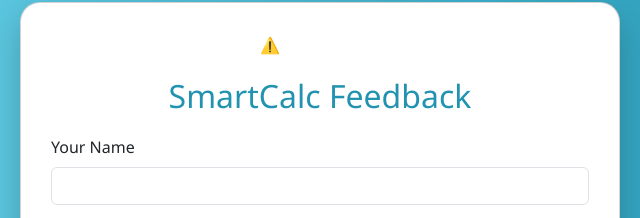
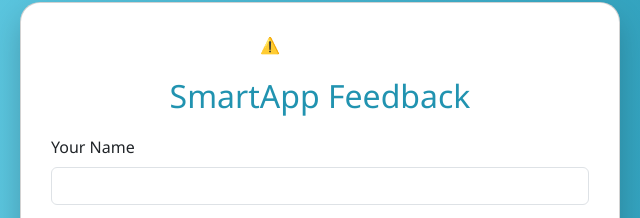
Before and after one commit to Naveenms443/smartcalc-feedback, a plain HTML site: page index.html in a window 1280 px wide. Shown: the part 132-350 px from the top of the page, 320-960 px from the left. Drawn offline with nearby package versions, Linux system fonts and the light colour scheme; no server answers.

Commit message:
Add files via upload

```diff
--- a/index.html
+++ b/index.html
@@ -52,7 +52,7 @@
 <body>
   <div class="card">
     <lottie-player class="lottie" src="https://assets10.lottiefiles.com/packages/lf20_puciaact.json" background="transparent" speed="1" loop autoplay></lottie-player>
-    <h2>SmartCalc Feedback</h2>
+    <h2>SmartApp Feedback</h2>
     <form id="feedbackForm">
       <div class="mb-3">
         <label for="name" class="form-label">Your Name</label>
```
